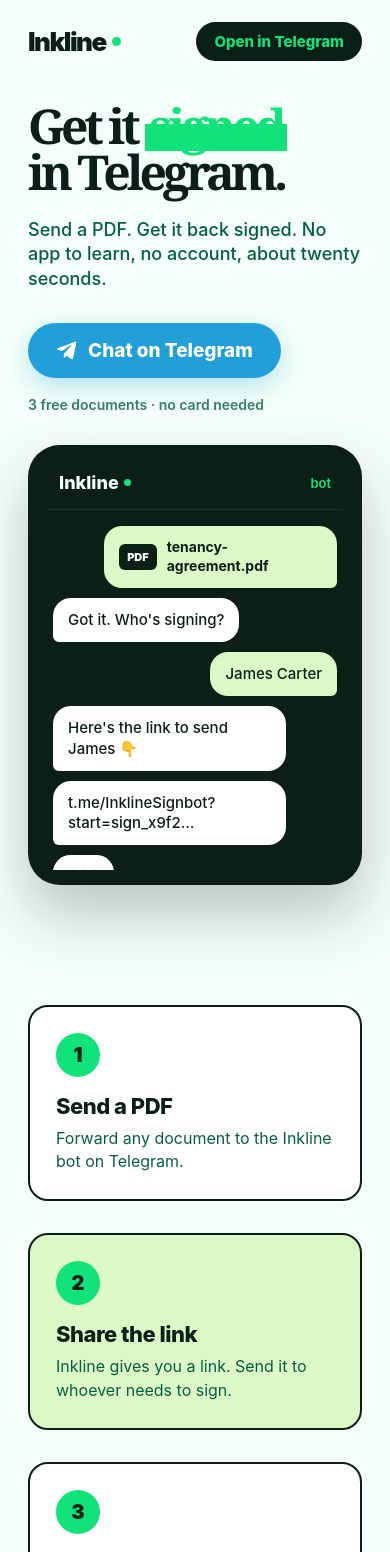
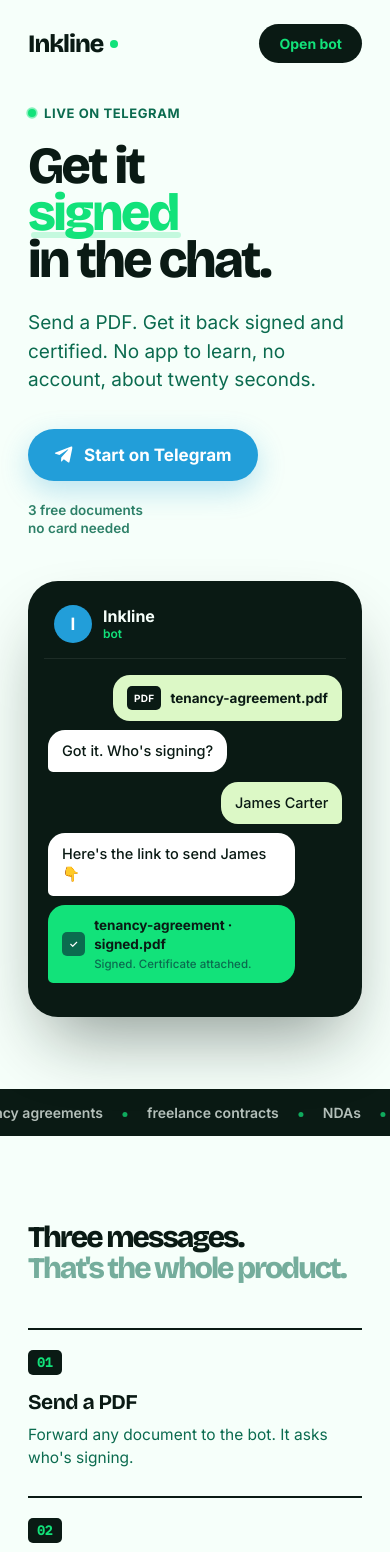
Before and after one commit to mcdavies4/inkline, a Next.js app: page / in a window 390 px wide. Shown: the top 1552 px of the page. Built offline with nearby package versions, Linux system fonts and the light colour scheme.

Commit message:
Add files via upload

```diff
--- a/src/app/LandingChat.tsx
+++ b/src/app/LandingChat.tsx
@@ -4,14 +4,12 @@
 
 const BOT_URL = "https://t.me/InklineSignbot?start=hello";
 
-// The self-typing chat script — the signature element of the page.
-const SCRIPT: { who: "them" | "bot"; kind: "text" | "doc" | "doc-signed"; text?: string; label?: string; note?: string }[] = [
+const SCRIPT: { who: "them" | "bot"; kind: "text" | "doc" | "signed"; text?: string; label?: string; note?: string }[] = [
   { who: "them", kind: "doc", label: "tenancy-agreement.pdf" },
   { who: "bot", kind: "text", text: "Got it. Who's signing?" },
   { who: "them", kind: "text", text: "James Carter" },
   { who: "bot", kind: "text", text: "Here's the link to send James 👇" },
-  { who: "bot", kind: "text", text: "t.me/InklineSignbot?start=sign_x9f2…" },
-  { who: "bot", kind: "doc-signed", label: "tenancy-agreement · signed.pdf", note: "James signed. Certificate attached." },
+  { who: "bot", kind: "signed", label: "tenancy-agreement · signed.pdf", note: "Signed. Certificate attached." },
 ];
 
 export default function LandingChat() {
@@ -19,123 +17,141 @@
 
   useEffect(() => {
     if (shown >= SCRIPT.length) return;
-    const timer = setTimeout(() => setShown((n) => n + 1), shown === 0 ? 500 : 1100);
-    return () => clearTimeout(timer);
+    const t = setTimeout(() => setShown((n) => n + 1), shown === 0 ? 600 : 1150);
+    return () => clearTimeout(t);
   }, [shown]);
 
   return (
     <main className="lp">
       <style>{CSS}</style>
 
-      {/* NAV */}
-      <nav className="lp-nav">
-        <div className="lp-logo">
-          Inkline<span className="lp-dot" />
-        </div>
-        <a className="lp-nav-cta" href={BOT_URL} target="_blank" rel="noopener noreferrer">
-          Open in Telegram
-        </a>
+      <nav className="nav">
+        <div className="logo">Inkline<i /></div>
+        <a className="nav-cta" href={BOT_URL} target="_blank" rel="noopener noreferrer">Open bot</a>
       </nav>
 
-      {/* HERO */}
-      <section className="lp-hero">
-        <div className="lp-hero-copy">
-          <h1 className="lp-h1">
-            Get it <span className="lp-mark">signed</span>
-            <br />
-            in Telegram.
+      <section className="hero">
+        <div className="hero-l">
+          <div className="kicker"><span className="pulse" />Live on Telegram</div>
+          <h1 className="h1">
+            Get it<br />
+            <em>signed</em><br />
+            in the chat.
           </h1>
-          <p className="lp-sub">
-            Send a PDF. Get it back signed. No app to learn, no account, about twenty seconds.
+          <p className="lede">
+            Send a PDF. Get it back signed and certified. No app to learn, no account,
+            about twenty seconds.
           </p>
-          <div className="lp-cta-row">
-            <a className="lp-cta" href={BOT_URL} target="_blank" rel="noopener noreferrer">
-              <TelegramGlyph />
-              Chat on Telegram
+          <div className="cta-row">
+            <a className="cta" href={BOT_URL} target="_blank" rel="noopener noreferrer">
+              <Plane /> Start on Telegram
             </a>
-            <span className="lp-cta-note">3 free documents · no card needed</span>
+            <span className="cta-note">3 free documents<br />no card needed</span>
           </div>
         </div>
 
-        {/* self-typing chat */}
-        <div className="lp-phone" aria-hidden="true">
-          <div className="lp-phone-head">
-            <div className="lp-avatar">
-              Inkline<span className="lp-dot lp-dot-sm" />
+        <div className="hero-r">
+          <div className="phone">
+            <div className="phone-top">
+              <div className="pa">I</div>
+              <div>
+                <div className="pn">Inkline</div>
+                <div className="ps">bot</div>
+              </div>
             </div>
-            <span className="lp-online">bot</span>
-          </div>
-          <div className="lp-thread">
-            {SCRIPT.slice(0, shown).map((m, i) => (
-              <Bubble key={i} m={m} />
-            ))}
-            {shown < SCRIPT.length && <div className="lp-typing"><span /><span /><span /></div>}
+            <div className="thread">
+              {SCRIPT.slice(0, shown).map((m, i) => <Bubble key={i} m={m} />)}
+              {shown < SCRIPT.length && <div className="typing"><span /><span /><span /></div>}
+            </div>
           </div>
         </div>
       </section>
 
-      {/* HOW */}
-      <section className="lp-how">
-        <div className="lp-step">
-          <div className="lp-step-n">1</div>
-          <h3>Send a PDF</h3>
-          <p>Forward any document to the Inkline bot on Telegram.</p>
+      <div className="strip">
+        <div className="strip-in">
+          {Array.from({ length: 2 }).map((_, k) => (
+            <span key={k}>
+              tenancy agreements <i /> freelance contracts <i /> NDAs <i /> invoices <i />
+              consent forms <i /> quotes <i /> service agreements <i />
+            </span>
+          ))}
         </div>
-        <div className="lp-step">
-          <div className="lp-step-n">2</div>
-          <h3>Share the link</h3>
-          <p>Inkline gives you a link. Send it to whoever needs to sign.</p>
+      </div>
+
+      <section className="how">
+        <h2 className="h2">Three messages.<br /><span className="dim">That&apos;s the whole product.</span></h2>
+        <ol className="steps">
+          <li>
+            <b>01</b>
+            <h3>Send a PDF</h3>
+            <p>Forward any document to the bot. It asks who&apos;s signing.</p>
+          </li>
+          <li>
+            <b>02</b>
+            <h3>Share the link</h3>
+            <p>You get a link. Send it to your signer however you already talk to them.</p>
+          </li>
+          <li>
+            <b>03</b>
+            <h3>Signed &amp; sealed</h3>
+            <p>They sign with a finger. You both get the certified copy back in chat.</p>
+          </li>
+        </ol>
+      </section>
+
+      <section className="proof">
+        <div className="proof-l">
+          <h2 className="h2 light">Not a squiggle.<br /><em>Proof.</em></h2>
+          <p className="proof-p">
+            Every signature is timestamped, fingerprinted and bound to an audit trail —
+            sent, opened, signed, returned. The certificate travels with the document.
+          </p>
+          <ul className="ticks">
+            <li>Tamper-evident SHA-256 fingerprint</li>
+            <li>Full audit trail on every document</li>
+            <li>Certificate page appended automatically</li>
+            <li>eIDAS-recognised electronic signature</li>
+          </ul>
         </div>
-        <div className="lp-step">
-          <div className="lp-step-n">3</div>
-          <h3>Signed &amp; certified</h3>
-          <p>They sign on their phone. You both get the certified copy back.</p>
+        <div className="cert">
+          <div className="cert-h">Certificate of signing</div>
+          <dl>
+            <div><dt>Signer</dt><dd>James Carter</dd></div>
+            <div><dt>Signed</dt><dd className="mono">2026-07-29 09:41</dd></div>
+            <div><dt>Document</dt><dd>tenancy-agreement.pdf</dd></div>
+            <div><dt>Fingerprint</dt><dd className="mono">9f2ab4…e07c1d</dd></div>
+          </dl>
+          <div className="trail">sent → opened → signed → returned</div>
         </div>
       </section>
 
-      {/* WHO */}
-      <section className="lp-who">
-        <h2 className="lp-h2">For people whose office is a chat thread.</h2>
-        <p>
-          Landlords, freelancers, small agencies — anyone closing deals across borders, where a
-          signature used to mean print, sign, scan, resend, and now means a few messages.
-        </p>
+      <section className="price">
+        <h2 className="h2">Priced like a tool,<br /><span className="dim">not a subscription trap.</span></h2>
+        <div className="cards">
+          <div className="card">
+            <div className="c-k">Free</div>
+            <div className="c-v">3 <span>documents</span></div>
+            <p>Everything included. No card, no trial timer.</p>
+          </div>
+          <div className="card pro">
+            <div className="c-k">Unlimited</div>
+            <div className="c-v">$9<span>/month</span></div>
+            <p>Or $90 a year. Unlimited documents and signers. Cancel anytime.</p>
+          </div>
+        </div>
+        <a className="cta big" href={BOT_URL} target="_blank" rel="noopener noreferrer">
+          <Plane /> Start free on Telegram
+        </a>
       </section>
 
-      {/* PRICING */}
-      <section className="lp-price">
-        <h2 className="lp-h2">Simple pricing.</h2>
-        <div className="lp-price-grid">
-          <div className="lp-price-card">
-            <div className="lp-price-k">Free</div>
-            <div className="lp-price-v">3 documents</div>
-            <p>Everything included. No card needed.</p>
-          </div>
-          <div className="lp-price-card lp-price-card--pro">
-            <div className="lp-price-k">Unlimited</div>
-            <div className="lp-price-v">$9<span>/mo</span></div>
-            <p>Or $90/year. Unlimited documents and signers.</p>
-          </div>
-        </div>
-        <div className="lp-cta-row lp-cta-center">
-          <a className="lp-cta" href={BOT_URL} target="_blank" rel="noopener noreferrer">
-            <TelegramGlyph />
-            Start free on Telegram
-          </a>
-        </div>
-      </section>
-
-      {/* FOOTER */}
-      <footer className="lp-foot">
-        <div className="lp-logo">
-          Inkline<span className="lp-dot" />
-        </div>
-        <div className="lp-foot-links">
+      <footer className="foot">
+        <div className="logo">Inkline<i /></div>
+        <nav>
           <a href="/terms">Terms</a>
           <a href="/privacy">Privacy</a>
-          <a href="mailto:inklinesign@outlook.com">inklinesign@outlook.com</a>
-        </div>
-        <p className="lp-foot-fine">© {new Date().getFullYear()} The 36th Company Ltd. e-signatures over Telegram.</p>
+          <a href="mailto:inklinesign@outlook.com">Contact</a>
+        </nav>
+        <p>© {new Date().getFullYear()} The 36th Company Ltd · e-signatures over Telegram</p>
       </footer>
     </main>
   );
@@ -143,109 +159,137 @@
 
 function Bubble({ m }: { m: (typeof SCRIPT)[number] }) {
   const side = m.who === "them" ? "them" : "bot";
-  if (m.kind === "doc") {
+  if (m.kind === "doc")
     return (
-      <div className={`lp-b lp-b-${side}`}>
-        <div className="lp-file">
-          <span className="lp-file-ic">PDF</span>
-          <span>{m.label}</span>
-        </div>
+      <div className={`b b-${side}`}>
+        <div className="file"><span className="fi">PDF</span>{m.label}</div>
       </div>
     );
-  }
-  if (m.kind === "doc-signed") {
+  if (m.kind === "signed")
     return (
-      <div className={`lp-b lp-b-${side}`}>
-        <div className="lp-file lp-file-signed">
-          <span className="lp-file-ic lp-file-ic-ok">✓</span>
-          <span>
-            {m.label}
-            <em>{m.note}</em>
-          </span>
-        </div>
+      <div className={`b b-${side} b-signed`}>
+        <div className="file"><span className="fi ok">✓</span><span>{m.label}<em>{m.note}</em></span></div>
       </div>
     );
-  }
-  return <div className={`lp-b lp-b-${side} lp-b-text`}>{m.text}</div>;
+  return <div className={`b b-${side}`}>{m.text}</div>;
 }
 
-function TelegramGlyph() {
+function Plane() {
   return (
-    <svg width="22" height="22" viewBox="0 0 24 24" fill="none" aria-hidden="true">
-      <path
-        d="M21.9 4.3 18.6 20c-.2 1-.9 1.3-1.8.8l-5-3.7-2.4 2.3c-.3.3-.5.5-1 .5l.3-4.9L17 5.7c.4-.3-.1-.5-.6-.2L6.5 12 1.8 10.5c-1-.3-1-1 .2-1.5l18.6-7.2c.9-.3 1.6.2 1.3 1.5Z"
-        fill="currentColor"
-      />
+    <svg width="20" height="20" viewBox="0 0 24 24" fill="none" aria-hidden="true">
+      <path d="M21.9 4.3 18.6 20c-.2 1-.9 1.3-1.8.8l-5-3.7-2.4 2.3c-.3.3-.5.5-1 .5l.3-4.9L17 5.7c.4-.3-.1-.5-.6-.2L6.5 12 1.8 10.5c-1-.3-1-1 .2-1.5l18.6-7.2c.9-.3 1.6.2 1.3 1.5Z" fill="currentColor" />
     </svg>
   );
 }
 
 const CSS = `
-.lp{--ink:#0B1F17;--green:#12E27A;--deep:#075E45;--paper:#F4FFF9;--bubble:#DCF8C6;--flare:#E8FF3A;--tg:#229ED9;
-  background:var(--paper);color:var(--ink);font-family:Archivo,-apple-system,BlinkMacSystemFont,"Segoe UI",Arial,sans-serif;
-  overflow-x:hidden;-webkit-font-smoothing:antialiased;}
+@import url('https://fonts.googleapis.com/css2?family=Bricolage+Grotesque:opsz,wght@12..96,700;12..96,800&family=Inter:wght@400;500;600;700&family=IBM+Plex+Mono:wght@500&display=swap');
+
+.lp{--ink:#0A1A14;--green:#12E27A;--deep:#0B6B4F;--paper:#F6FFFA;--bubble:#DCF8C6;--tg:#229ED9;--line:rgba(10,26,20,.1);
+  background:var(--paper);color:var(--ink);font-family:Inter,system-ui,sans-serif;overflow-x:hidden;-webkit-font-smoothing:antialiased;}
 .lp *{box-sizing:border-box;}
-.lp-nav{display:flex;align-items:center;justify-content:space-between;padding:22px 28px;max-width:1120px;margin:0 auto;}
-.lp-logo{font-weight:900;font-size:26px;letter-spacing:-1.5px;display:flex;align-items:center;gap:6px;}
-.lp-dot{width:9px;height:9px;border-radius:50%;background:var(--green);display:inline-block;}
-.lp-dot-sm{width:7px;height:7px;}
-.lp-nav-cta{background:var(--ink);color:var(--green);text-decoration:none;font-weight:800;font-size:15px;padding:10px 18px;border-radius:40px;}
-.lp-hero{display:grid;grid-template-columns:1.1fr .9fr;gap:40px;align-items:center;max-width:1120px;margin:0 auto;padding:40px 28px 60px;}
-.lp-h1{font-size:clamp(48px,7vw,96px);font-weight:900;letter-spacing:-4px;line-height:.95;margin:0 0 24px;}
-.lp-mark{color:var(--green);position:relative;}
-.lp-mark::after{content:"";position:absolute;left:0;right:-4px;bottom:6px;height:10px;background:var(--green);opacity:.25;border-radius:6px;z-index:-1;}
-.lp-sub{font-size:clamp(18px,2.2vw,24px);font-weight:500;color:var(--deep);max-width:30ch;margin:0 0 32px;line-height:1.35;}
-.lp-cta-row{display:flex;align-items:center;gap:18px;flex-wrap:wrap;}
-.lp-cta-center{justify-content:center;margin-top:28px;}
-.lp-cta{display:inline-flex;align-items:center;gap:10px;background:var(--tg);color:#fff;text-decoration:none;font-weight:800;font-size:19px;padding:16px 28px;border-radius:50px;box-shadow:0 8px 24px rgba(34,158,217,.3);transition:transform .15s;}
-.lp-cta:hover{transform:translateY(-2px);}
-.lp-cta-note{font-size:14px;color:var(--deep);opacity:.8;font-weight:600;}
-.lp-phone{background:var(--ink);border-radius:32px;padding:18px;box-shadow:0 30px 60px rgba(11,31,23,.25);}
-.lp-phone-head{display:flex;align-items:center;justify-content:space-between;padding:8px 12px 16px;border-bottom:1px solid rgba(255,255,255,.08);}
-.lp-avatar{color:var(--paper);font-weight:800;font-size:18px;display:flex;align-items:center;gap:5px;}
-.lp-online{color:var(--green);font-size:13px;font-weight:600;}
-.lp-thread{display:flex;flex-direction:column;gap:10px;padding:16px 6px 8px;min-height:360px;}
-.lp-b{max-width:82%;padding:12px 15px;border-radius:18px;font-size:15px;font-weight:500;line-height:1.35;animation:pop .25s ease;}
-@keyframes pop{from{opacity:0;transform:translateY(6px) scale(.98);}to{opacity:1;transform:none;}}
-.lp-b-them{align-self:flex-end;background:var(--bubble);color:var(--ink);border-bottom-right-radius:6px;}
-.lp-b-bot{align-self:flex-start;background:#fff;color:var(--ink);border-bottom-left-radius:6px;}
-.lp-b-text{}
-.lp-file{display:flex;align-items:center;gap:10px;font-weight:700;font-size:14px;}
-.lp-file-ic{background:var(--ink);color:#fff;font-size:11px;font-weight:900;padding:6px 8px;border-radius:6px;}
-.lp-file-signed{color:var(--ink);}
-.lp-file-ic-ok{background:var(--green);color:var(--ink);}
-.lp-file-signed em{display:block;font-style:normal;font-weight:500;font-size:12px;color:var(--deep);margin-top:2px;}
-.lp-b-bot .lp-file-signed{}
-.lp-b .lp-file-signed{}
-.lp-b-bot:has(.lp-file-signed){background:var(--green);}
-.lp-typing{align-self:flex-start;background:#fff;border-radius:18px;border-bottom-left-radius:6px;padding:14px 16px;display:flex;gap:4px;}
-.lp-typing span{width:7px;height:7px;border-radius:50%;background:#bbb;animation:blink 1.2s infinite;}
-.lp-typing span:nth-child(2){animation-delay:.2s;}
-.lp-typing span:nth-child(3){animation-delay:.4s;}
+.lp h1,.lp h2,.lp h3,.logo{font-family:'Bricolage Grotesque',Inter,sans-serif;}
+.mono{font-family:'IBM Plex Mono',monospace;}
+
+.nav{display:flex;align-items:center;justify-content:space-between;max-width:1140px;margin:0 auto;padding:24px 28px;}
+.logo{font-weight:800;font-size:25px;letter-spacing:-1px;display:inline-flex;align-items:center;gap:7px;}
+.logo i{width:8px;height:8px;border-radius:50%;background:var(--green);display:inline-block;}
+.nav-cta{background:var(--ink);color:var(--green);text-decoration:none;font-weight:700;font-size:14px;padding:11px 20px;border-radius:100px;}
+
+.hero{max-width:1140px;margin:0 auto;padding:36px 28px 72px;display:grid;grid-template-columns:1.05fr .95fr;gap:56px;align-items:center;}
+.kicker{display:inline-flex;align-items:center;gap:8px;font-size:13px;font-weight:700;letter-spacing:.6px;
+  text-transform:uppercase;color:var(--deep);margin-bottom:22px;}
+.pulse{width:8px;height:8px;border-radius:50%;background:var(--green);box-shadow:0 0 0 0 rgba(18,226,122,.6);animation:pulse 2s infinite;}
+@keyframes pulse{70%{box-shadow:0 0 0 10px rgba(18,226,122,0);}100%{box-shadow:0 0 0 0 rgba(18,226,122,0);}}
+.h1{font-size:clamp(52px,8vw,104px);font-weight:800;line-height:.9;letter-spacing:-4.5px;margin:0 0 26px;}
+.h1 em{font-style:normal;color:var(--green);position:relative;}
+.h1 em::after{content:"";position:absolute;left:2%;right:-2%;bottom:.12em;height:.1em;background:var(--green);opacity:.22;border-radius:4px;}
+.lede{font-size:19px;line-height:1.5;color:var(--deep);max-width:34ch;margin:0 0 34px;}
+.cta-row{display:flex;align-items:center;gap:20px;flex-wrap:wrap;}
+.cta{display:inline-flex;align-items:center;gap:10px;background:var(--tg);color:#fff;text-decoration:none;
+  font-weight:700;font-size:17px;padding:16px 26px;border-radius:100px;box-shadow:0 10px 28px rgba(34,158,217,.28);
+  transition:transform .16s ease,box-shadow .16s ease;}
+.cta:hover{transform:translateY(-2px);box-shadow:0 16px 34px rgba(34,158,217,.34);}
+.cta.big{font-size:18px;padding:18px 32px;margin-top:36px;}
+.cta-note{font-size:13.5px;color:var(--deep);font-weight:600;line-height:1.35;opacity:.85;}
+
+.phone{background:var(--ink);border-radius:30px;padding:16px;box-shadow:0 36px 70px -20px rgba(10,26,20,.45);}
+.phone-top{display:flex;align-items:center;gap:11px;padding:8px 10px 15px;border-bottom:1px solid rgba(255,255,255,.08);}
+.pa{width:38px;height:38px;border-radius:50%;background:var(--tg);color:#fff;display:grid;place-items:center;font-weight:800;font-size:17px;}
+.pn{color:var(--paper);font-weight:700;font-size:16px;line-height:1.2;}
+.ps{color:var(--green);font-size:12px;font-weight:600;}
+.thread{display:flex;flex-direction:column;gap:9px;padding:16px 4px 6px;min-height:342px;}
+.b{max-width:84%;padding:11px 14px;border-radius:17px;font-size:14.5px;font-weight:500;line-height:1.4;animation:in .28s ease both;}
+@keyframes in{from{opacity:0;transform:translateY(7px) scale(.97);}}
+.b-them{align-self:flex-end;background:var(--bubble);color:var(--ink);border-bottom-right-radius:5px;}
+.b-bot{align-self:flex-start;background:#fff;color:var(--ink);border-bottom-left-radius:5px;}
+.b-signed{background:var(--green);}
+.file{display:flex;align-items:center;gap:9px;font-weight:700;font-size:13.5px;}
+.fi{background:var(--ink);color:#fff;font-size:10px;font-weight:800;padding:5px 7px;border-radius:5px;letter-spacing:.3px;}
+.fi.ok{background:var(--deep);}
+.file em{display:block;font-style:normal;font-weight:500;font-size:11.5px;color:var(--deep);margin-top:2px;}
+.typing{align-self:flex-start;background:#fff;border-radius:17px;border-bottom-left-radius:5px;padding:13px 15px;display:flex;gap:4px;}
+.typing span{width:6px;height:6px;border-radius:50%;background:#c3c8c5;animation:blink 1.2s infinite;}
+.typing span:nth-child(2){animation-delay:.18s;}.typing span:nth-child(3){animation-delay:.36s;}
 @keyframes blink{0%,60%,100%{opacity:.3;}30%{opacity:1;}}
-.lp-how{display:grid;grid-template-columns:repeat(3,1fr);gap:24px;max-width:1120px;margin:0 auto;padding:60px 28px;}
-.lp-step-n{width:44px;height:44px;border-radius:50%;background:var(--green);color:var(--ink);font-weight:900;font-size:20px;display:flex;align-items:center;justify-content:center;margin-bottom:16px;}
-.lp-step h3{font-size:22px;font-weight:800;margin:0 0 8px;letter-spacing:-.5px;}
-.lp-step p{color:var(--deep);font-size:16px;line-height:1.45;margin:0;}
-.lp-who{background:var(--ink);color:var(--paper);padding:80px 28px;text-align:center;}
-.lp-h2{font-size:clamp(30px,4vw,52px);font-weight:900;letter-spacing:-2px;margin:0 auto 20px;max-width:16ch;}
-.lp-who p{max-width:52ch;margin:0 auto;font-size:19px;line-height:1.5;opacity:.8;}
-.lp-price{max-width:1120px;margin:0 auto;padding:80px 28px;text-align:center;}
-.lp-price-grid{display:grid;grid-template-columns:1fr 1fr;gap:20px;max-width:640px;margin:36px auto 0;}
-.lp-price-card{border:2px solid rgba(11,31,23,.12);border-radius:24px;padding:32px 24px;text-align:left;}
-.lp-price-card--pro{border-color:var(--green);background:linear-gradient(180deg,rgba(18,226,122,.06),transparent);}
-.lp-price-k{font-weight:700;color:var(--deep);font-size:15px;text-transform:uppercase;letter-spacing:1px;}
-.lp-price-v{font-size:42px;font-weight:900;letter-spacing:-2px;margin:6px 0 12px;}
-.lp-price-v span{font-size:18px;font-weight:600;color:var(--deep);}
-.lp-price-card p{color:var(--deep);font-size:15px;margin:0;line-height:1.4;}
-.lp-foot{border-top:1px solid rgba(11,31,23,.1);max-width:1120px;margin:0 auto;padding:40px 28px;display:flex;flex-direction:column;gap:16px;align-items:center;text-align:center;}
-.lp-foot-links{display:flex;gap:22px;flex-wrap:wrap;justify-content:center;}
-.lp-foot-links a{color:var(--deep);text-decoration:none;font-weight:600;font-size:15px;}
-.lp-foot-fine{color:var(--deep);opacity:.6;font-size:13px;margin:0;}
-@media(max-width:820px){
-  .lp-hero{grid-template-columns:1fr;gap:32px;padding-top:20px;}
-  .lp-phone{max-width:420px;margin:0 auto;width:100%;}
-  .lp-how{grid-template-columns:1fr;gap:32px;}
-  .lp-price-grid{grid-template-columns:1fr;}
+
+.strip{background:var(--ink);color:var(--paper);overflow:hidden;padding:15px 0;}
+.strip-in{display:flex;white-space:nowrap;animation:scroll 34s linear infinite;font-weight:600;font-size:14px;}
+.strip-in span{padding-right:24px;opacity:.72;}
+.strip-in i{display:inline-block;width:5px;height:5px;border-radius:50%;background:var(--green);margin:0 16px;vertical-align:middle;}
+@keyframes scroll{to{transform:translateX(-50%);}}
+
+.h2{font-size:clamp(30px,4.4vw,50px);font-weight:800;letter-spacing:-2px;line-height:1.03;margin:0 0 44px;}
+.h2 .dim{color:var(--deep);opacity:.55;}
+.h2.light{color:var(--paper);}
+.h2.light em{font-style:normal;color:var(--green);}
+
+.how{max-width:1140px;margin:0 auto;padding:86px 28px;}
+.steps{list-style:none;margin:0;padding:0;display:grid;grid-template-columns:repeat(3,1fr);gap:34px;}
+.steps li{border-top:2px solid var(--ink);padding-top:20px;}
+.steps b{font-family:'IBM Plex Mono',monospace;font-size:13px;color:var(--green);background:var(--ink);
+  padding:4px 9px;border-radius:5px;display:inline-block;margin-bottom:14px;}
+.steps h3{font-size:21px;font-weight:700;margin:0 0 8px;letter-spacing:-.5px;}
+.steps p{margin:0;color:var(--deep);font-size:15.5px;line-height:1.5;}
+
+.proof{background:var(--ink);padding:86px 28px;display:grid;grid-template-columns:1fr 1fr;gap:56px;align-items:center;}
+.proof-p{color:rgba(246,255,250,.72);font-size:17px;line-height:1.55;max-width:44ch;margin:0 0 26px;}
+.ticks{list-style:none;margin:0;padding:0;display:grid;gap:11px;}
+.ticks li{color:var(--paper);font-size:15px;font-weight:500;padding-left:26px;position:relative;opacity:.9;}
+.ticks li::before{content:"✓";position:absolute;left:0;color:var(--green);font-weight:800;}
+.cert{background:var(--paper);border-radius:20px;padding:28px;box-shadow:0 24px 50px -18px rgba(0,0,0,.5);}
+.cert-h{font-family:'Bricolage Grotesque',sans-serif;font-weight:800;font-size:19px;letter-spacing:-.5px;
+  padding-bottom:14px;border-bottom:1px solid var(--line);margin-bottom:6px;}
+.cert dl{margin:0;}
+.cert dl>div{display:flex;justify-content:space-between;gap:16px;padding:12px 0;border-bottom:1px solid var(--line);}
+.cert dt{color:var(--deep);font-size:13.5px;font-weight:500;}
+.cert dd{margin:0;font-weight:700;font-size:14px;text-align:right;}
+.cert dd.mono{font-family:'IBM Plex Mono',monospace;font-weight:500;font-size:12.5px;}
+.trail{margin-top:16px;font-family:'IBM Plex Mono',monospace;font-size:12px;color:var(--deep);}
+
+.price{max-width:1140px;margin:0 auto;padding:86px 28px;text-align:center;}
+.cards{display:grid;grid-template-columns:1fr 1fr;gap:20px;max-width:660px;margin:0 auto;}
+.card{border:2px solid var(--line);border-radius:22px;padding:30px 26px;text-align:left;background:#fff;}
+.card.pro{border-color:var(--ink);position:relative;}
+.card.pro::after{content:"popular";position:absolute;top:-11px;right:20px;background:var(--green);color:var(--ink);
+  font-size:11px;font-weight:800;letter-spacing:.5px;text-transform:uppercase;padding:4px 11px;border-radius:100px;}
+.c-k{font-size:13px;font-weight:700;text-transform:uppercase;letter-spacing:1px;color:var(--deep);}
+.c-v{font-family:'Bricolage Grotesque',sans-serif;font-size:40px;font-weight:800;letter-spacing:-2px;margin:8px 0 12px;}
+.c-v span{font-family:Inter,sans-serif;font-size:15px;font-weight:600;color:var(--deep);letter-spacing:0;}
+.card p{margin:0;color:var(--deep);font-size:14.5px;line-height:1.5;}
+
+.foot{border-top:1px solid var(--line);max-width:1140px;margin:0 auto;padding:44px 28px;
+  display:flex;flex-direction:column;align-items:center;gap:16px;text-align:center;}
+.foot nav{display:flex;gap:24px;flex-wrap:wrap;justify-content:center;}
+.foot a{color:var(--deep);text-decoration:none;font-weight:600;font-size:14.5px;}
+.foot p{color:var(--deep);opacity:.6;font-size:12.5px;margin:0;}
+
+@media(max-width:880px){
+  .hero{grid-template-columns:1fr;gap:44px;padding-top:14px;}
+  .phone{max-width:400px;margin:0 auto;}
+  .steps{grid-template-columns:1fr;gap:26px;}
+  .proof{grid-template-columns:1fr;gap:38px;}
+  .cards{grid-template-columns:1fr;}
+  .h1{letter-spacing:-2.5px;}
 }
 `;
```
